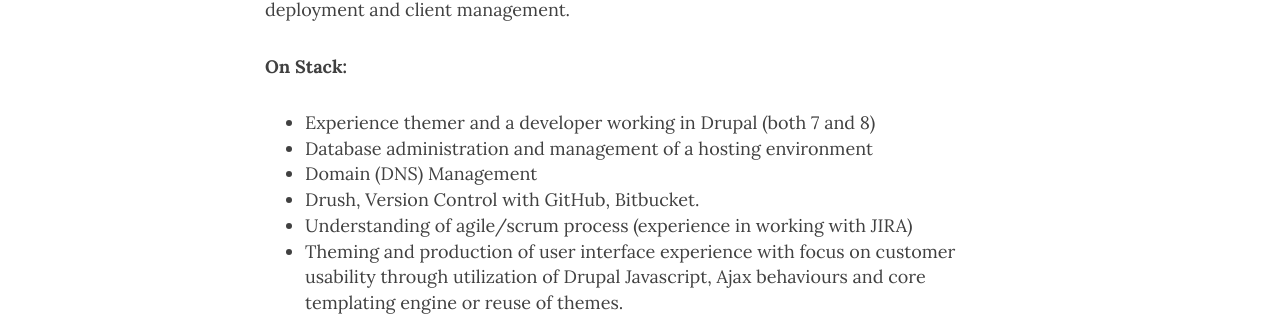
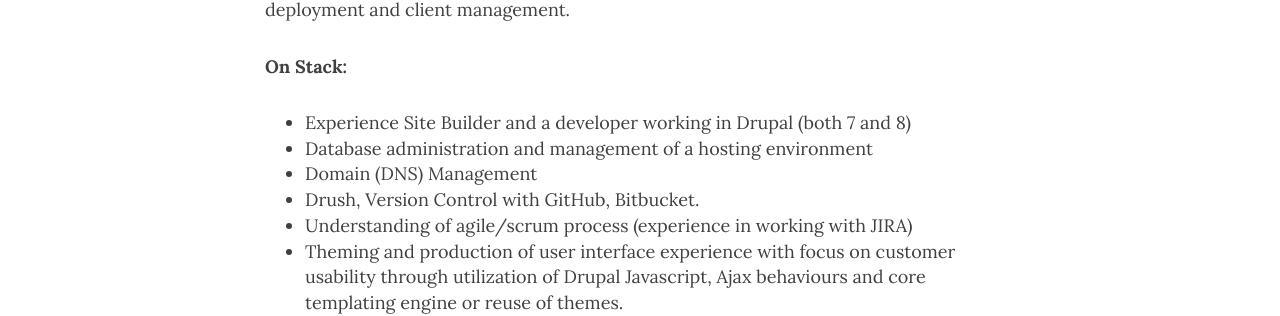
Before and after one commit to M-Helmy/m-helmy.github.io, a Jekyll site: the page built from resume.md, in a window 1280 px wide and 900 px high, scrolled down 963 px. Shown: the part 149-465 px from the top of the window. Built offline with Jekyll 4.4.1, drawn with Linux system fonts in a browser that asks for light colours; nearby versions of some CDN libraries; comment, search, counter and statistics services are not loaded.

Commit message:
Update resume.md

```diff
--- a/resume.md
+++ b/resume.md
@@ -20,7 +20,7 @@
 More than 7 years of Drupal 7/8 CMS Development experience with proven background successfully managing all facets of development from initial design and architecture to site deployment and client management.
 
 **On Stack:**<br>
-- Experience themer and a developer working in Drupal (both 7 and 8)<br>
+- Experience Site Builder and a developer working in Drupal (both 7 and 8)<br>
 - Database administration and management of a hosting environment<br>
 - Domain (DNS) Management<br>
 - Drush, Version Control with GitHub, Bitbucket.<br>
```
